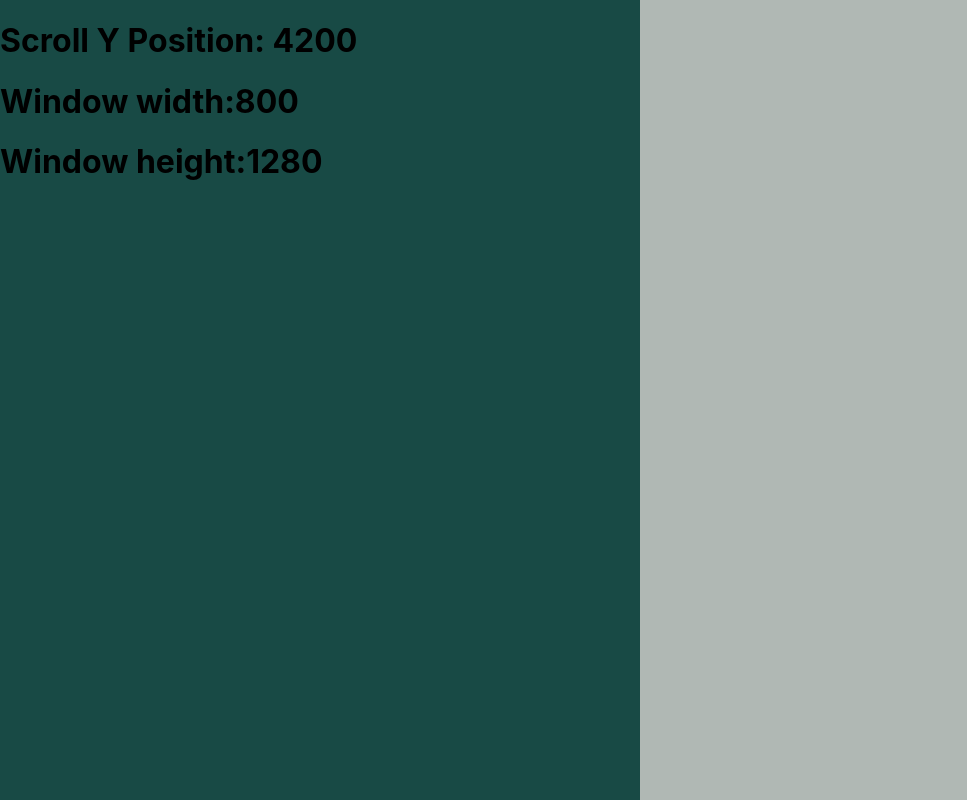
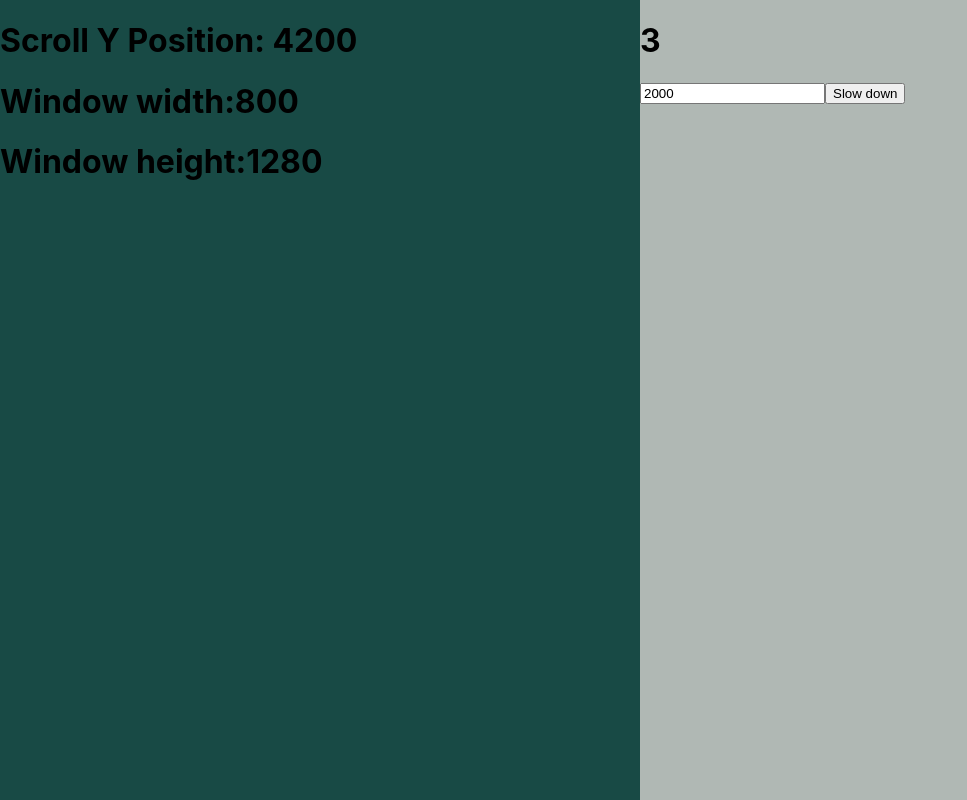
Before and after one commit to lalawuhan/LearningLog, a React (Create React App) app in the folder Notebook/Reactjs/learning-hooks/: page / in a window 1280 px wide. Shown: the top 800 px of the page, without its empty margins (0-967 px from the left). Built offline with nearby package versions, Linux system fonts and the light colour scheme.

Commit message:
Add useInterval + notes + demo red square

```diff
--- a/Notebook/Reactjs/learning-hooks/src/App.js
+++ b/Notebook/Reactjs/learning-hooks/src/App.js
@@ -1,12 +1,18 @@
 import React, { useState, useEffect } from "react";
 import useScroll from "./useScroll";
 import useWindowDimensions from "./useWindowDimensions";
-
+import useInterval from "./useInterval";
 function App() {
-  console.log("window dimensions", useWindowDimensions());
   const scrollPos = useScroll();
   const widowDimensions = useWindowDimensions();
-  console.log("app.js wd", widowDimensions);
+  const [count, setCount] = useState(0);
+  const [wait, setWait] = useState(2000);
+  useInterval(() => {
+    setCount(count + 1);
+  }, wait);
+  function handleWait(e) {
+    setWait(Number(e.target.value));
+  }
   const box1 = {
     position: "fixed",
     top: 0,
@@ -20,6 +26,20 @@ function App() {
     width: "50%",
     backgroundColor: "#B0B8B4FF",
   };
+  const textStyle = {
+    borderRadius: "50%",
+    width: count / 100 + "px",
+    height: count / 100 + "px",
+    backgroundColor: "red",
+    zIndex: "-1",
+  };
+  const slowTimer = (e) => {
+    e.preventDefault();
+    if (wait !== null) {
+      setWait(null);
+    }
+    setWait(2000);
+  };
   return (
     <div className="App">
       <div style={{ height: 5000 }}>
@@ -32,7 +52,15 @@ function App() {
             </>
           ))}
         </div>
-        <div style={{ height: scrollPos, ...box2 }}></div>
+        <div style={{ height: scrollPos, ...box2 }}>
+          <form onSubmit={slowTimer}>
+            <h1>{count}</h1>
+            <input value={wait} onChange={handleWait} />
+            <button type="submit">Slow down</button>
+          </form>
+
+          <div style={textStyle}> </div>
+        </div>
       </div>
     </div>
   );
--- /dev/null
+++ b/Notebook/Reactjs/learning-hooks/src/useInterval.js
@@ -0,0 +1,25 @@
+import { useEffect, useRef } from "react";
+
+const useInterval = (callback, wait) => {
+  const intervalRef = useRef(); //refers to the latest interval
+  useEffect(() => {
+    //everytime it renders save the latest callback ti the current one
+    intervalRef.current = callback;
+  });
+  useEffect(() => {
+    function tick() {
+      intervalRef.current();
+    }
+    if (wait !== null) {
+      let id = setInterval(tick, wait);
+      return () => clearInterval(id);
+    }
+  }, [wait]);
+};
+
+//everytime wait changes, the effect cleans up the prev effects
+//this way you can adjust the timer dynamically without having to worry about clearing it
+
+//Refs provide a way to access DOM Nodes created in the render method
+//https://reactjs.org/docs/hooks-faq.html#is-there-something-like-instance-variables
+export default useInterval;
```
